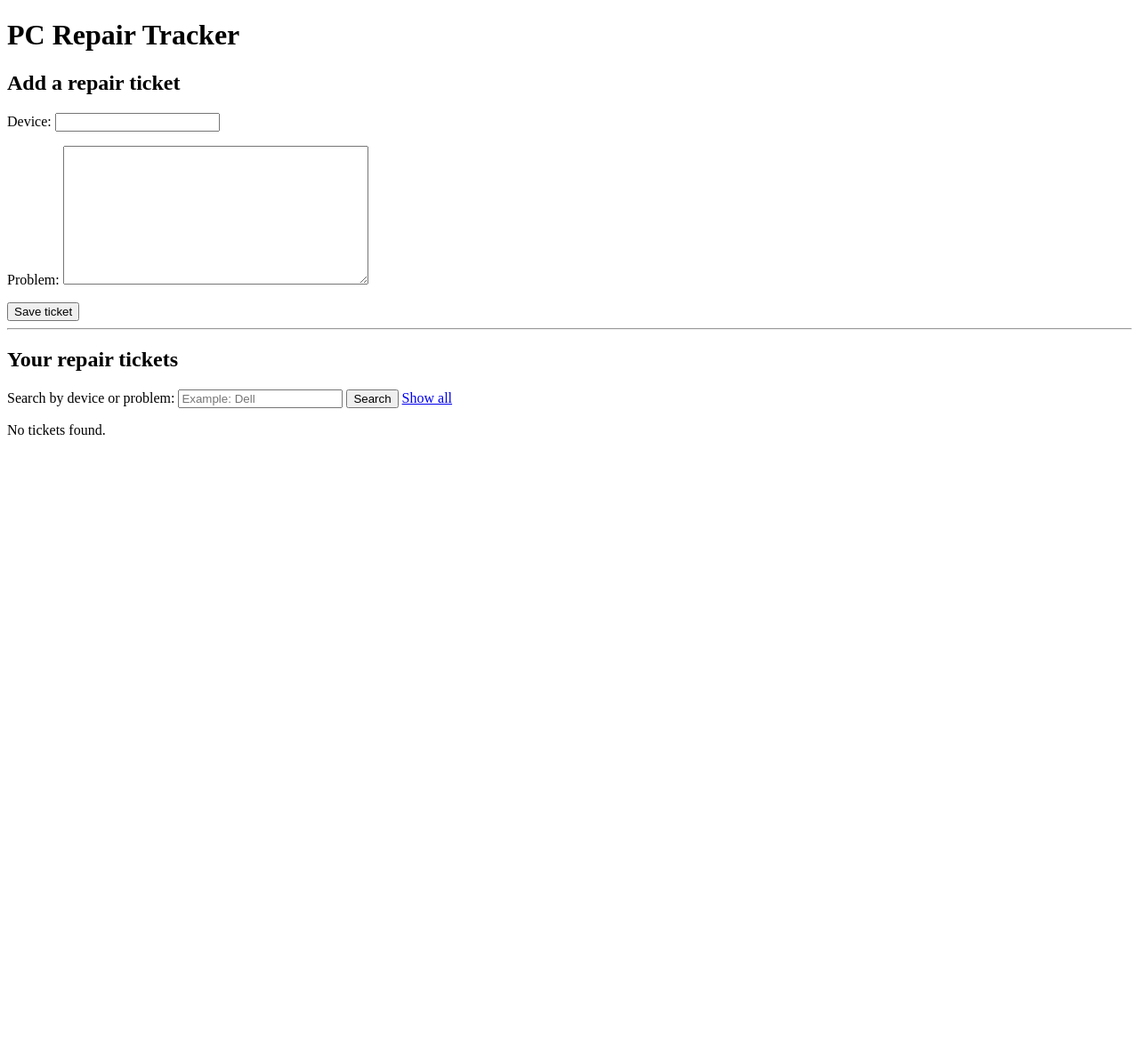
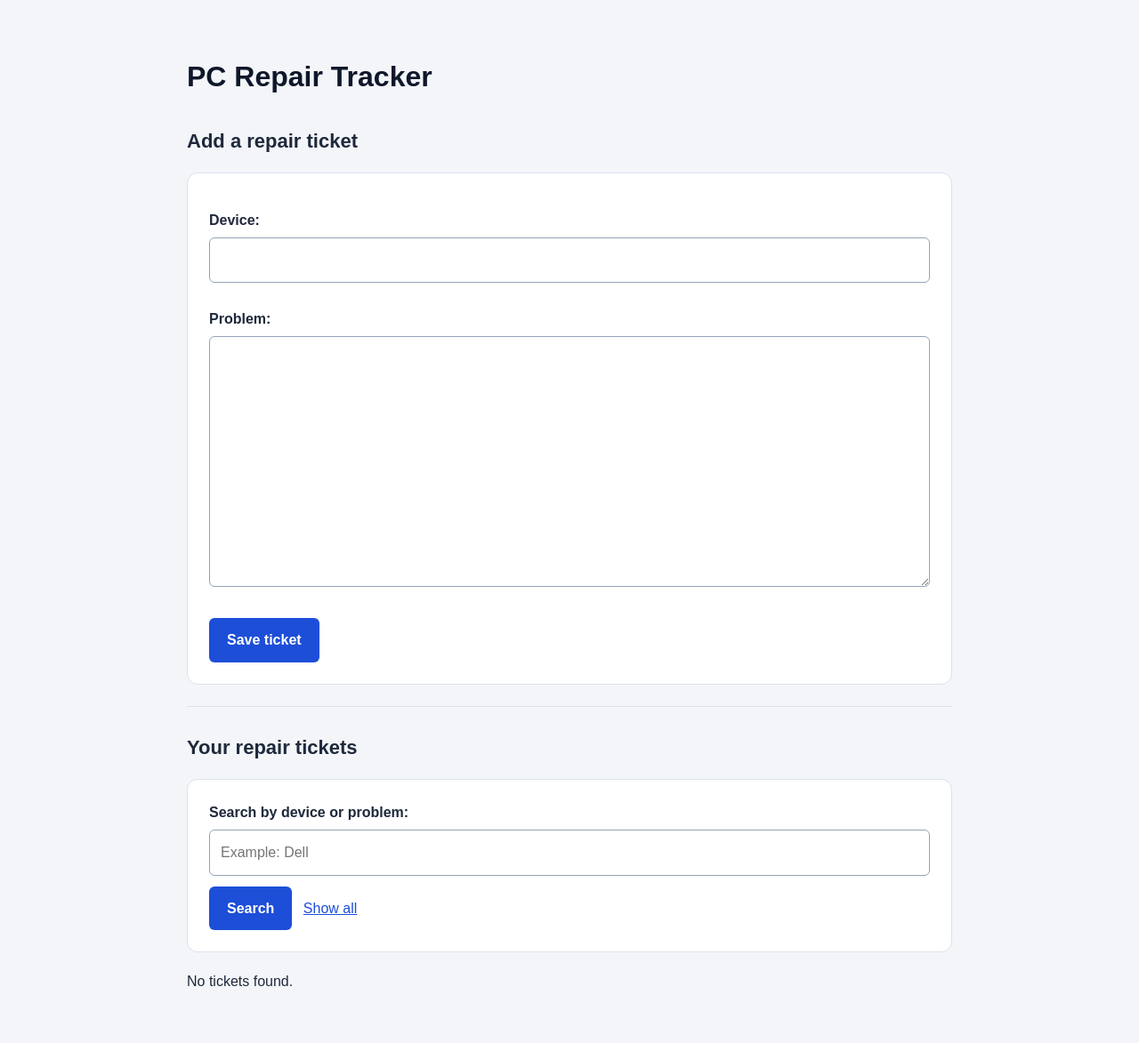
Before and after one commit to paukhai99/pc-repair-tracker, a Django app: page / in a window 1280 px wide. Shown: the whole page at 89% size. Before the commit the page ends 489 px from the top, so only its background shows below. Run offline with Django 5.2, Linux system fonts and the light colour scheme; data that the repository does not hold is empty.

Commit message:
Style repair tracket forms and ticket cards

```diff
--- /dev/null
+++ b/repairs/static/repairs/style.css
@@ -0,0 +1,115 @@
+* {
+    box-sizing: border-box;
+}
+
+body {
+    max-width: 900px;
+    margin: 0 auto;
+    padding: 40px 20px;
+    background: #f3f5f9;
+    color: #1e293b;
+    font-family: Arial, sans-serif;
+    line-height: 1.6;
+}
+
+h1 {
+    margin-bottom: 24px;
+    font-size: 32px;
+    color: #0f172a;
+}
+
+h2 {
+    margin-top: 28px;
+    font-size: 22px;
+}
+
+h3 {
+    margin-top: 0;
+}
+
+form,
+article {
+    padding: 24px;
+    margin-bottom: 20px;
+    background: white;
+    border: 1px solid #dbe2ea;
+    border-radius: 12px;
+}
+
+article form {
+    padding: 0;
+    margin: 16px 0 0;
+    border: none;
+}
+
+label {
+    display: block;
+    margin-bottom: 6px;
+    font-weight: bold;
+}
+
+input,
+textarea,
+select {
+    width: 100%;
+    padding: 12px;
+    margin-bottom: 12px;
+    border: 1px solid #94a3b8;
+    border-radius: 6px;
+    background: white;
+    color: #1e293b;
+    font: inherit;
+}
+
+textarea {
+    min-height: 100px;
+    resize: vertical;
+}
+
+button {
+    padding: 12px 20px;
+    border: none;
+    border-radius: 6px;
+    background: #1d4ed8;
+    color: white;
+    font: inherit;
+    font-weight: bold;
+    cursor: pointer;
+}
+
+button:hover {
+    background: #1e40af;
+}
+
+a {
+    display: inline-block;
+    margin: 8px;
+    color: #1d4ed8;
+}
+
+input:focus-visible,
+textarea:focus-visible,
+select:focus-visible,
+button:focus-visible,
+a:focus-visible {
+    outline: 3px solid #2563eb;
+    outline-offset: 3px;
+}
+
+hr {
+    border: none;
+    border-top: 1px solid #dbe2ea;
+    margin: 24px 0;
+}
+
+article hr {
+    display: none;
+}
+
+article p {
+    overflow-wrap: anywhere;
+}
+
+.errorlist {
+    color: #b91c1c;
+}
--- a/repairs/templates/repairs/ticket_list.html
+++ b/repairs/templates/repairs/ticket_list.html
@@ -1,9 +1,11 @@
+{% load static %}
 <!DOCTYPE html>
 <html lang="en">
 <head>
     <meta charset="UTF-8">
     <meta name="viewport" content="width=device-width, initial-scale=1">
     <title>PC Repair Tracker</title>
+    <link rel="stylesheet" href="{% static 'repairs/style.css' %}">
 </head>
 <body>
     <h1>PC Repair Tracker</h1>
```
